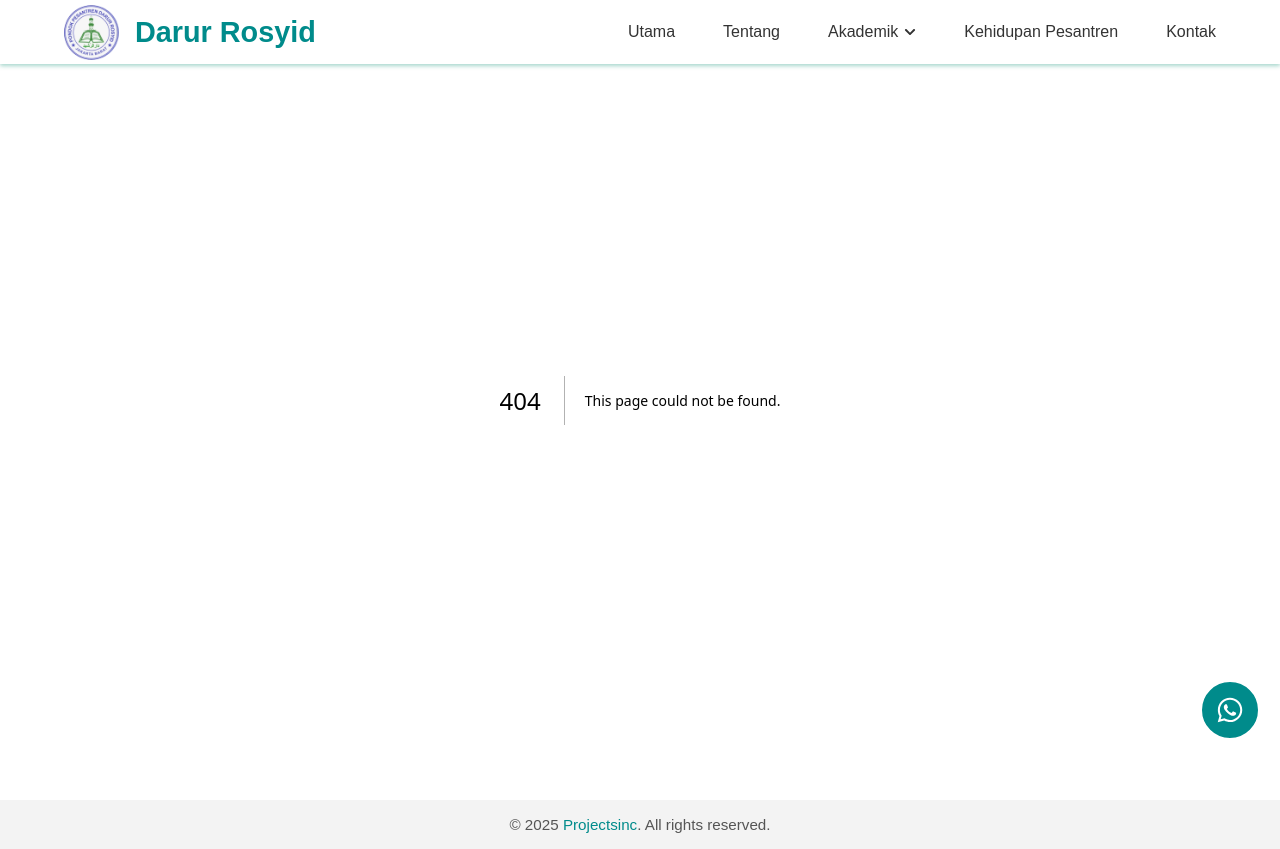
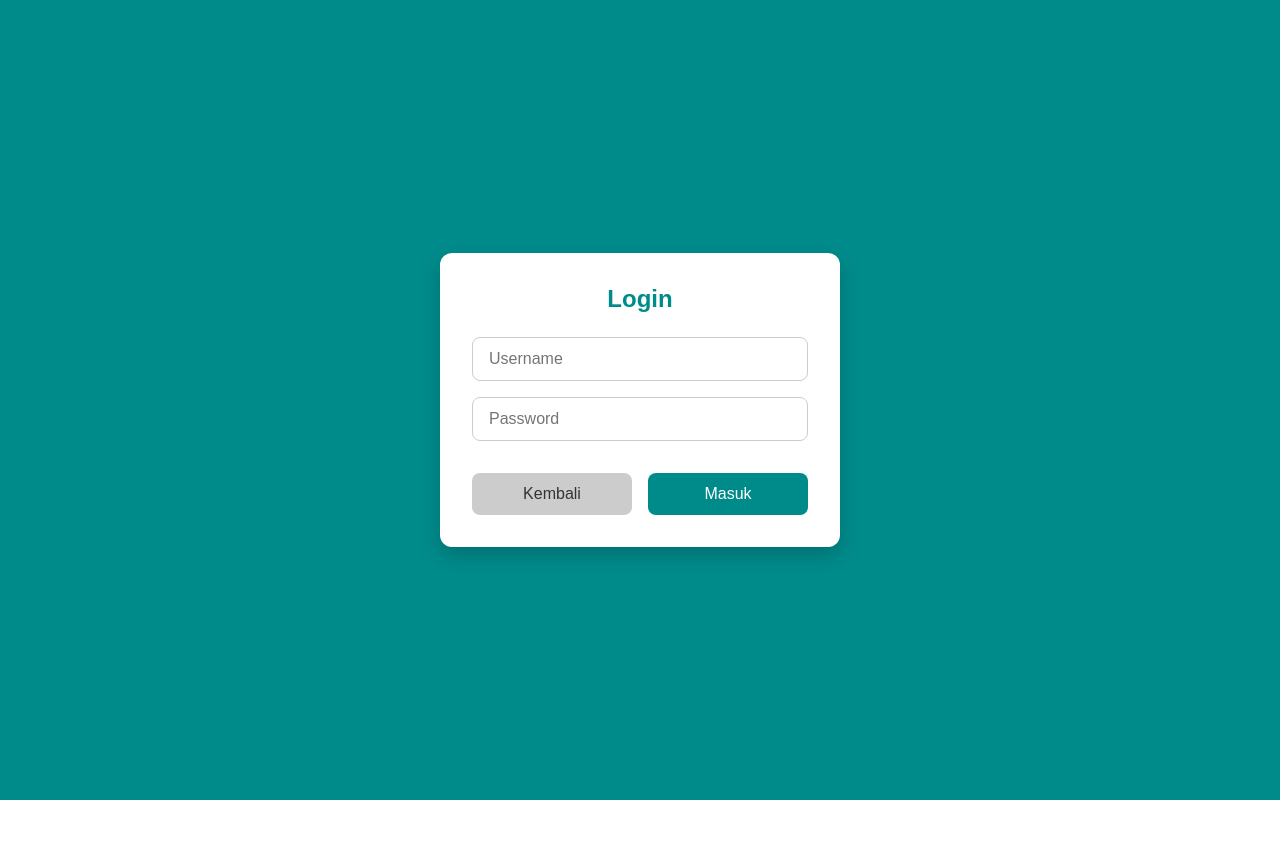
Before and after one commit to silvydwiayup/Darul-Rosyid, a Next.js app: page /auth/login in a window 1280 px wide. Before the commit this address had no page. After the commit the page ends 800 px from the top, so only its background shows below. Built offline with nearby package versions, Linux system fonts and the light colour scheme.

Commit message:
create login page

```diff
--- /dev/null
+++ b/src/app/RootLayoutClient.jsx
@@ -0,0 +1,20 @@
+'use client';
+
+import Navbar from "./components/navbar/Navbar";
+import Footer from "./components/footer/Footer";
+import WhatsAppBtn from "./components/whatsapp-btn/WhatsappBtn";
+import { usePathname } from "next/navigation";
+
+export default function RootLayoutClient({ children }) {
+    const pathname = usePathname();
+    const isAuthPage = pathname.startsWith("/auth");
+
+    return (
+        <>
+            {!isAuthPage && <Navbar />}
+            {children}
+            {!isAuthPage && <WhatsAppBtn />}
+            {!isAuthPage && <Footer />}
+        </>
+    );
+}
--- /dev/null
+++ b/src/app/auth/layout.jsx
@@ -0,0 +1,8 @@
+// src/app/auth/layout.jsx
+export default function AuthLayout({ children }) {
+    return (
+        <div className="auth-layout">
+            {children}
+        </div>
+    );
+}
--- /dev/null
+++ b/src/app/auth/login/Login.css
@@ -0,0 +1,100 @@
+.section-login {
+    width: 100%;
+    height: 100vh;
+    background-color: darkcyan;
+    display: flex;
+    justify-content: center;
+    align-items: center;
+}
+
+.login-container {
+    width: 100%;
+    max-width: 400px;
+    background-color: #ffffff;
+    padding: 2rem;
+    border-radius: 12px;
+    box-shadow: 0 8px 20px rgba(0, 0, 0, 0.2);
+    text-align: center;
+}
+
+.login-title {
+    font-size: 1.5rem;
+    margin-bottom: 1.5rem;
+    color: darkcyan;
+}
+
+.login-form {
+    display: flex;
+    flex-direction: column;
+    gap: 1rem;
+}
+
+.login-input {
+    padding: 0.75rem 1rem;
+    border: 1px solid #ccc;
+    border-radius: 8px;
+    font-size: 1rem;
+}
+
+.login-buttons {
+    display: flex;
+    justify-content: space-between;
+    gap: 1rem;
+    margin-top: 1rem;
+}
+
+.login-button {
+    flex: 1;
+    padding: 0.75rem 1rem;
+    font-size: 1rem;
+    border-radius: 8px;
+    border: none;
+    cursor: pointer;
+    transition: background-color 0.3s ease;
+}
+
+.login-button.back {
+    background-color: #ccc;
+    color: #333;
+}
+
+.login-button.back:hover {
+    background-color: #bbb;
+}
+
+.login-button:not(.back) {
+    background-color: darkcyan;
+    color: white;
+}
+
+.login-button:not(.back):hover {
+    background-color: #007a7a;
+}
+
+@media screen and (max-width: 768px) {
+    .login-container {
+        padding: 1rem;
+        max-width: 90%;
+        margin: 0 1rem;
+    }
+
+    .login-title {
+        font-size: 1.3rem;
+        margin-bottom: 1rem;
+    }
+
+    .login-input {
+        font-size: 0.95rem;
+        padding: 0.65rem 0.9rem;
+    }
+
+    .login-buttons {
+        flex-direction: column;
+    }
+
+    .login-button {
+        width: 100%;
+        font-size: 0.9rem;
+        padding: 0.75rem 1rem;
+    }
+}
--- /dev/null
+++ b/src/app/auth/login/Login.jsx
@@ -0,0 +1,37 @@
+'use client';
+import './Login.css'
+
+import { useRouter } from 'next/navigation';
+
+export default function LoginPage() {
+    const router = useRouter();
+
+    const handleSubmit = (e) => {
+        e.preventDefault();
+        // Proses login...
+    };
+
+    return (
+        <section className="section-login">
+            <div className="login-container">
+                <h2 className="login-title">Login</h2>
+                <form className="login-form" onSubmit={handleSubmit}>
+                    <input type="text" placeholder="Username" className="login-input" />
+                    <input type="password" placeholder="Password" className="login-input" />
+                    <div className="login-buttons">
+                        <button
+                            type="button"
+                            className="login-button back"
+                            onClick={() => router.push('/')}
+                        >
+                            Kembali
+                        </button>
+                        <button type="submit" className="login-button">
+                            Masuk
+                        </button>
+                    </div>
+                </form>
+            </div>
+        </section>
+    );
+}
--- /dev/null
+++ b/src/app/auth/login/page.jsx
@@ -0,0 +1,5 @@
+import Login from "@/app/auth/login/Login";
+
+export default function LoginPage() {
+  return <Login />;
+}
--- a/src/app/layout.js
+++ b/src/app/layout.js
@@ -3,6 +3,7 @@ import "./globals.css";
 import Navbar from "./components/navbar/Navbar";
 import Footer from "./components/footer/Footer";
 import WhatsAppBtn from "./components/whatsapp-btn/WhatsappBtn";
+import RootLayoutClient from "./RootLayoutClient";
 
 const geistSans = Geist({
   variable: "--font-geist-sans",
@@ -23,10 +24,9 @@ export default function RootLayout({ children }) {
   return (
     <html lang="en">
       <body className={`${geistSans.variable} ${geistMono.variable}`}>
-        <Navbar />
-        {children}
-        <WhatsAppBtn/>
-        <Footer/>
+        <RootLayoutClient>
+          {children}
+        </RootLayoutClient>
       </body>
     </html>
   );
```
